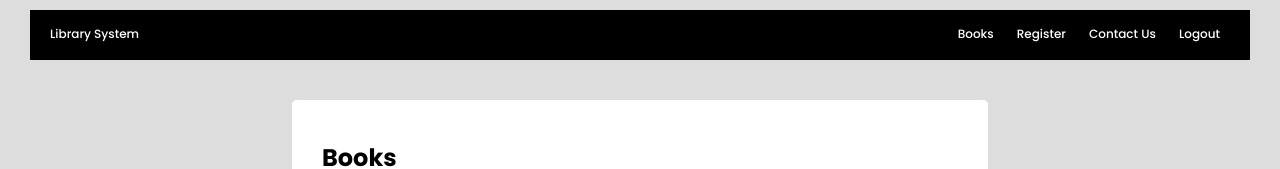
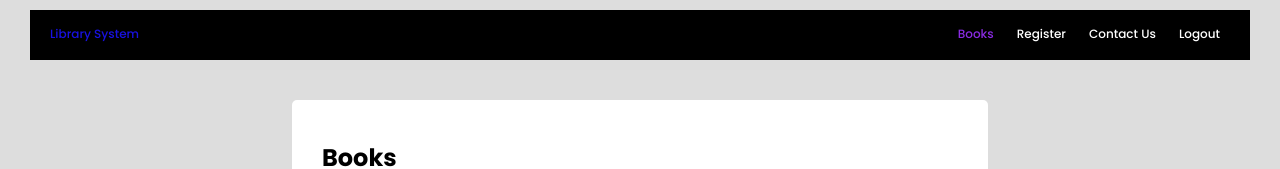
Before and after one commit to Ananya-pro/library-system-june, a plain HTML site: page index.html in a window 1280 px wide. In both pictures the pointer is over the link "Books". Shown: the top 169 px of the page. Drawn offline with Linux system fonts and the light colour scheme.

Commit message:
Add files via upload

```diff
--- a/style.css
+++ b/style.css
@@ -21,13 +21,22 @@
     margin: 15px 20px;
 
 }
+/* .nav-items:hover{
+    color: rgb(24, 17, 224);
+} */
 .nav-items a{
     text-decoration:none;
     color:white;
     padding:0px 10px;
 }
 
+ .nav-items a:hover, ul li a:hover{
+    color: blueviolet;
+}
+.navbar:hover{
+    color:rgb(24, 17, 224);
 
+}
 
 .container, body{
     background-color: #ddd;
```
